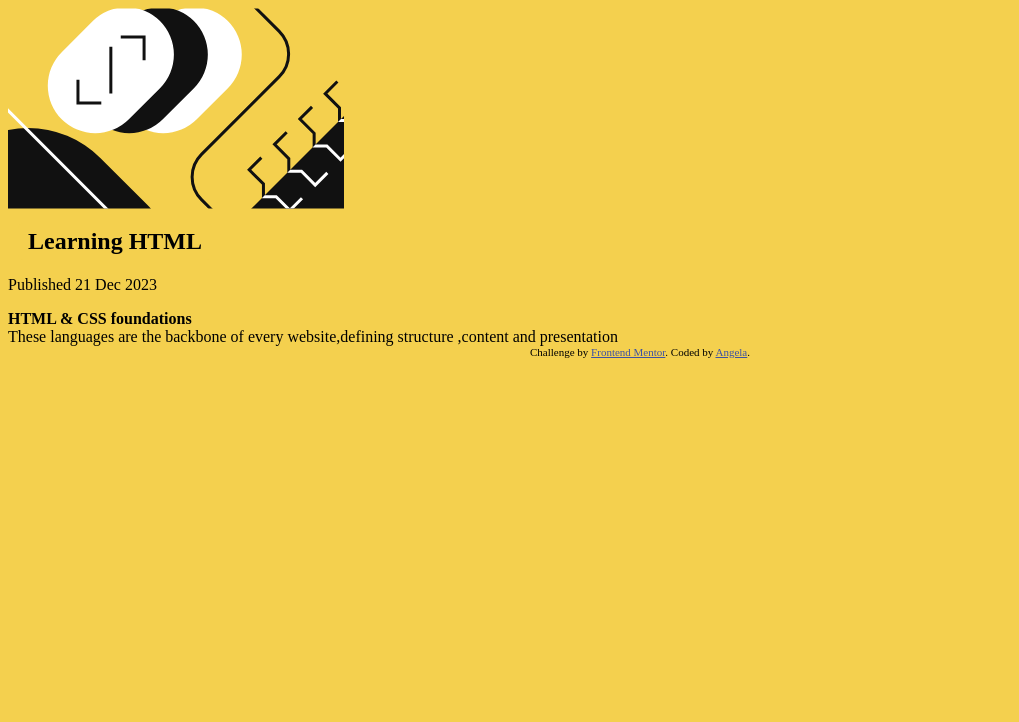
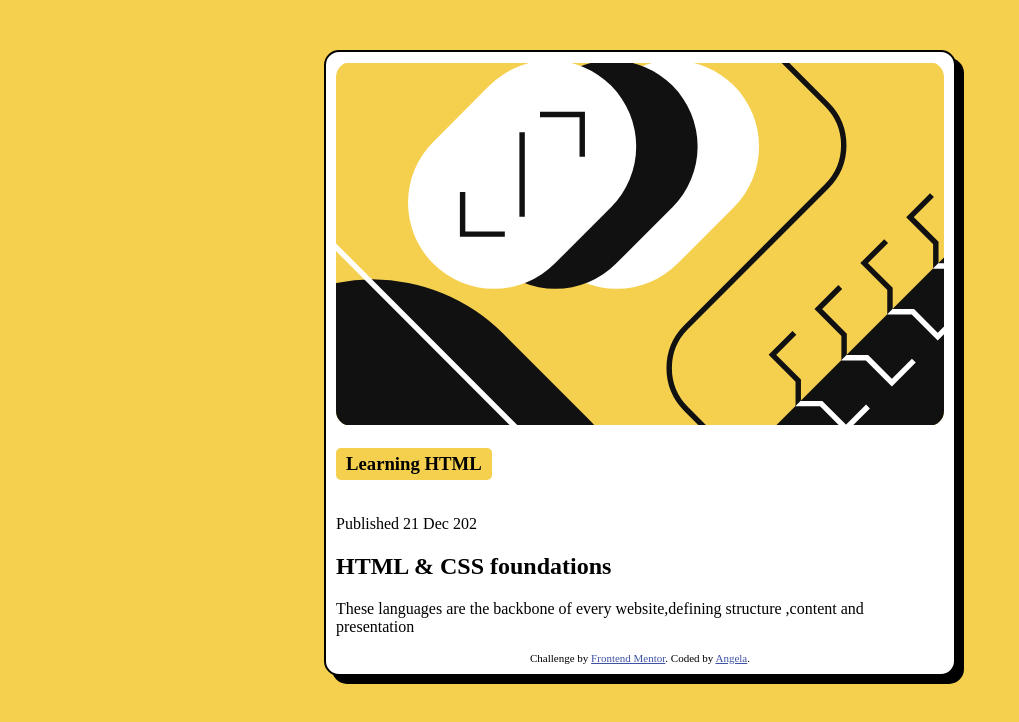
Before and after one commit to AngelaMwelu/Blog-Card, a plain HTML site: page index.html in a window 1280 px wide. Shown: the whole page, without its empty margins (0-1019 px from the left). Drawn offline with Linux system fonts and the light colour scheme.

Commit message:
"layout and styling"

```diff
--- a/index.html
+++ b/index.html
@@ -8,16 +8,19 @@
     <link rel="stylesheet" href="style.css"
 
 <body>
-    <image src="assets/images/illustration-article.svg"/>
+    <div class="container">
+    <image src="assets/images/illustration-article.svg"  class="img"/>
 
-        <h2 class="subject" >Learning HTML</h2>
+    <h3 class="subject" >Learning HTML</h3>
 
-    <p> Published 21 Dec 2023</p>
-    <header><strong>HTML & CSS foundations</strong></header>
-    <main>These languages are the backbone of every website,defining structure ,content and presentation</main>
+    <p> Published 21 Dec 202</p>
+
+    <h2>HTML & CSS foundations</h2>
+    <p>These languages are the backbone of every website,defining structure ,content and presentation</p>
     <div class="attribution">
         Challenge by <a href="https://www.frontendmentor.io?ref=challenge" target="_blank">Frontend Mentor</a>.
         Coded by <a href="#">Angela</a>.
     </div>
+    </div>
 </body>
 </html>
--- a/style.css
+++ b/style.css
@@ -1,14 +1,30 @@
 body{
-  background-color:  hsl(47, 88%, 63%)
-  ;
+  background-color:  hsl(47, 88%, 63%);
+  text-align: left;
+}
+
+
+.container {
+  box-sizing: border-box;
+  border: 2px solid black;
+  padding: 10px;
+  width: 50%; /* Adjusts the width of the container */
+  margin: 50px auto; /* Centers the container */
+  background-color: white; /* Sets a white background for better readability */
+  border-radius: 15px;
+  box-shadow: 8px 8px ;
+}
+
+img{
+  width: 100%;
+  border-radius: 15px;
 }
 .subject {
+        display: inline-block;
         background-color:hsl(47, 88%, 63%);
-        display: block;
         padding: 5px 10px;
         border-radius: 5px;
         text-align: center;
-        margin: 10px;
         font-weight: bold;
         color: #000;
         width: fit-content;
```
